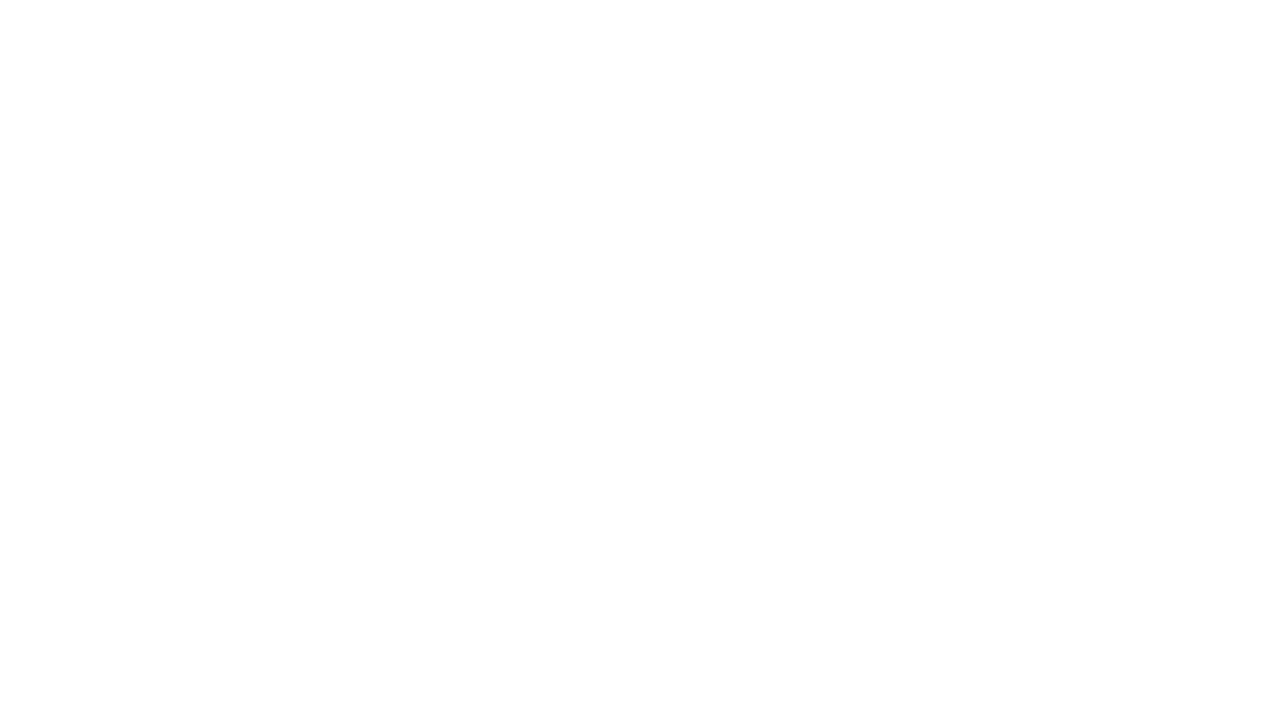
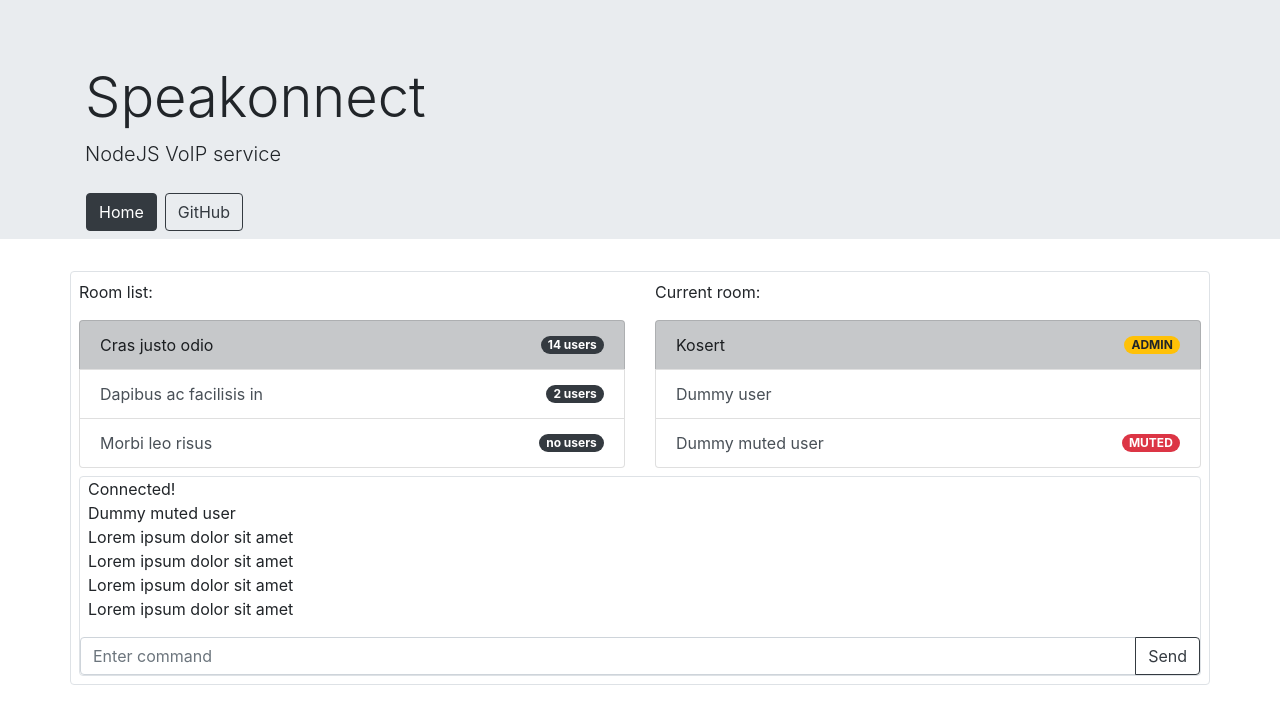
Before and after one commit to Kosert/Speakonneeect, a website: page public/index.html in a window 1280 px wide. Drawn offline with nearby package versions, Linux system fonts and the light colour scheme.

Commit message:
interface prototype

```diff
--- a/public/index.html
+++ b/public/index.html
@@ -1,14 +1,101 @@
 <!DOCTYPE html>
 <html>
+
 <head>
     <meta charset="utf-8" />
     <meta http-equiv="X-UA-Compatible" content="IE=edge">
     <title>Speakonnect</title>
     <meta name="viewport" content="width=device-width, initial-scale=1">
     <link rel="icon" href="/img/favicon.ico" type="image/x-icon">
+    <link rel="stylesheet" href="https://maxcdn.bootstrapcdn.com/bootstrap/4.0.0/css/bootstrap.min.css" integrity="sha384-Gn5384xqQ1aoWXA+058RXPxPg6fy4IWvTNh0E263XmFcJlSAwiGgFAW/dAiS6JXm"
+        crossorigin="anonymous">
     <script src="/js/index.js"></script>
 </head>
+
 <body>
 
+    <div class="jumbotron jumbotron-fluid pb-0">
+        <div class="container">
+            <h1 class="display-4">Speakonnect</h1>
+            <p class="lead">NodeJS VoIP service</p>
+        </div>
+        <nav class="navbar navbar-expand navbar-light" style="background-color:transparent;">
+            <div class="container">
+                <div class="collapse navbar-collapse" id="navbarNavAltMarkup">
+                    <div class="navbar-nav mx-0 mx-sm-3">
+                        <a class="btn btn-dark mr-1 mr-sm-2" href="#">Home</a>
+                        <a class="btn btn-outline-dark mr-1 mr-sm-2" href="https://github.com/Kosert/Speakonneeect" target="_blank">GitHub</a>
+                    </div>
+                </div>
+            </div>
+        </nav>
+    </div>
+
+    <div class="container border rounded p-2">
+
+        <div class="row">
+            <div class="col-md-6">
+                <p>Room list:</p>
+                <ul class="list-group">
+                    <li class="list-group-item d-flex justify-content-between align-items-center list-group-item-dark list-group-item-action">
+                        Cras justo odio
+                        <span class="badge badge-dark badge-pill">14 users</span>
+                    </li>
+                    <li class="list-group-item d-flex justify-content-between align-items-center list-group-item-action">
+                        Dapibus ac facilisis in
+                        <span class="badge badge-dark badge-pill">2 users</span>
+                    </li>
+                    <li class="list-group-item d-flex justify-content-between align-items-center list-group-item-action">
+                        Morbi leo risus
+                        <span class="badge badge-dark badge-pill">no users</span>
+                    </li>
+                </ul>
+            </div>
+
+            <div class="col-md-6">
+                <p>Current room:</p>
+
+                <ul class="list-group">
+                    <li class="list-group-item d-flex justify-content-between align-items-center list-group-item-dark list-group-item-action">
+                        Kosert
+                        <span class="badge badge-warning badge-pill">ADMIN</span>
+                    </li>
+                    <li class="list-group-item d-flex justify-content-between align-items-center list-group-item-action">
+                        Dummy user
+                        <span class="badge badge-dark badge-pill"></span>
+                    </li>
+                    <li class="list-group-item d-flex justify-content-between align-items-center list-group-item-action">
+                        Dummy muted user
+                        <span class="badge badge-danger badge-pill">MUTED</span>
+                    </li>
+                </ul>
+            </div>
+        </div>
+
+
+        <div class="mt-2">
+
+            <div class="rounded border">
+                <ul class="list-unstyled">
+                    <li class="px-2">Connected!</li>
+                    <li class="px-2">Dummy muted user</li>
+                    <li class="px-2">Lorem ipsum dolor sit amet</li>
+                    <li class="px-2">Lorem ipsum dolor sit amet</li>
+                    <li class="px-2">Lorem ipsum dolor sit amet</li>
+                    <li class="px-2">Lorem ipsum dolor sit amet</li>
+                </ul>
+                <div class="input-group">
+                    <input type="text" class="form-control" placeholder="Enter command">
+                    <div class="input-group-append">
+                        <button class="btn btn-outline-dark" type="button">Send</button>
+                    </div>
+                </div>
+            </div>
+        </div>
+
+
+    </div>
+
 </body>
+
 </html>
```
